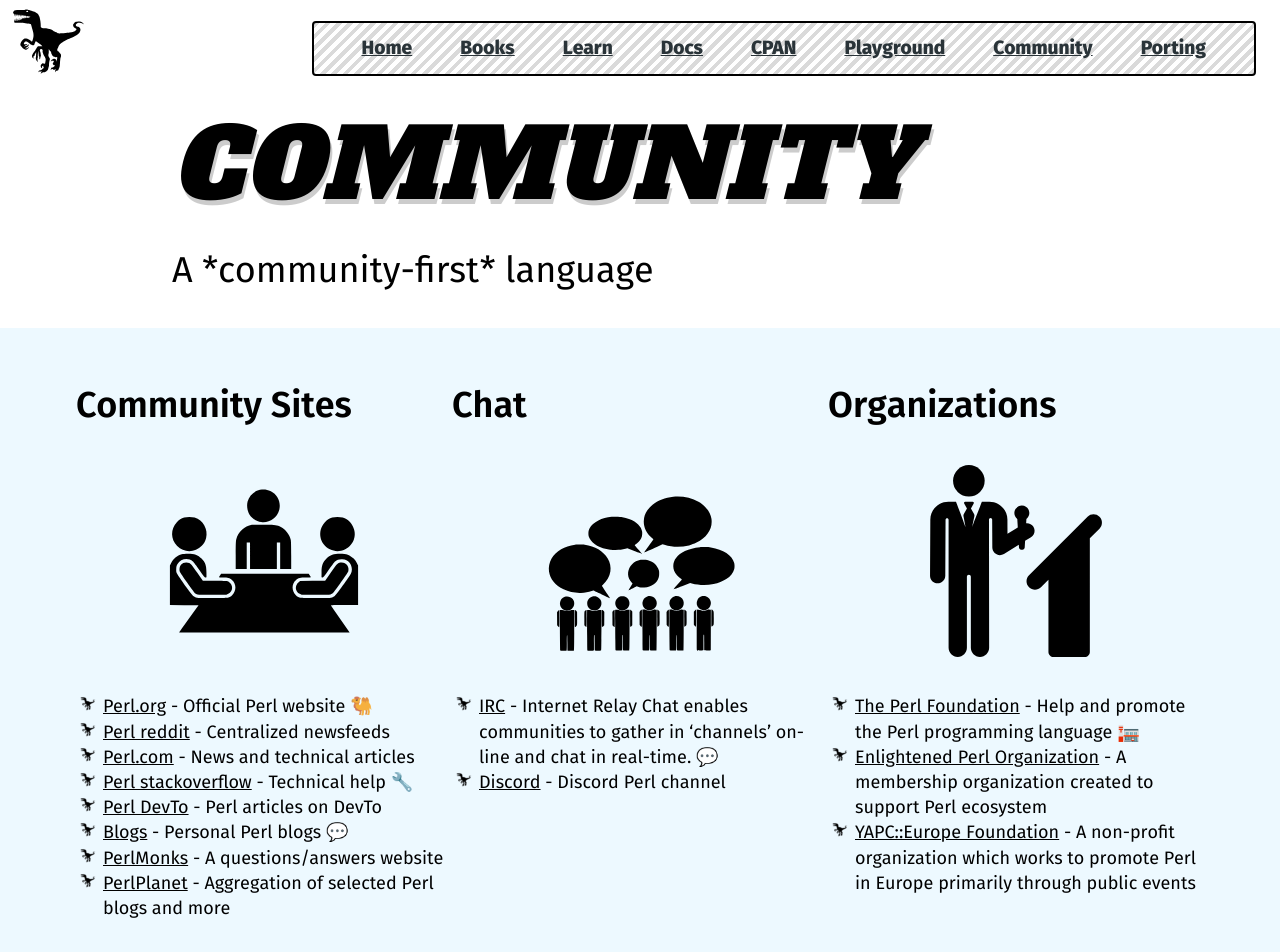
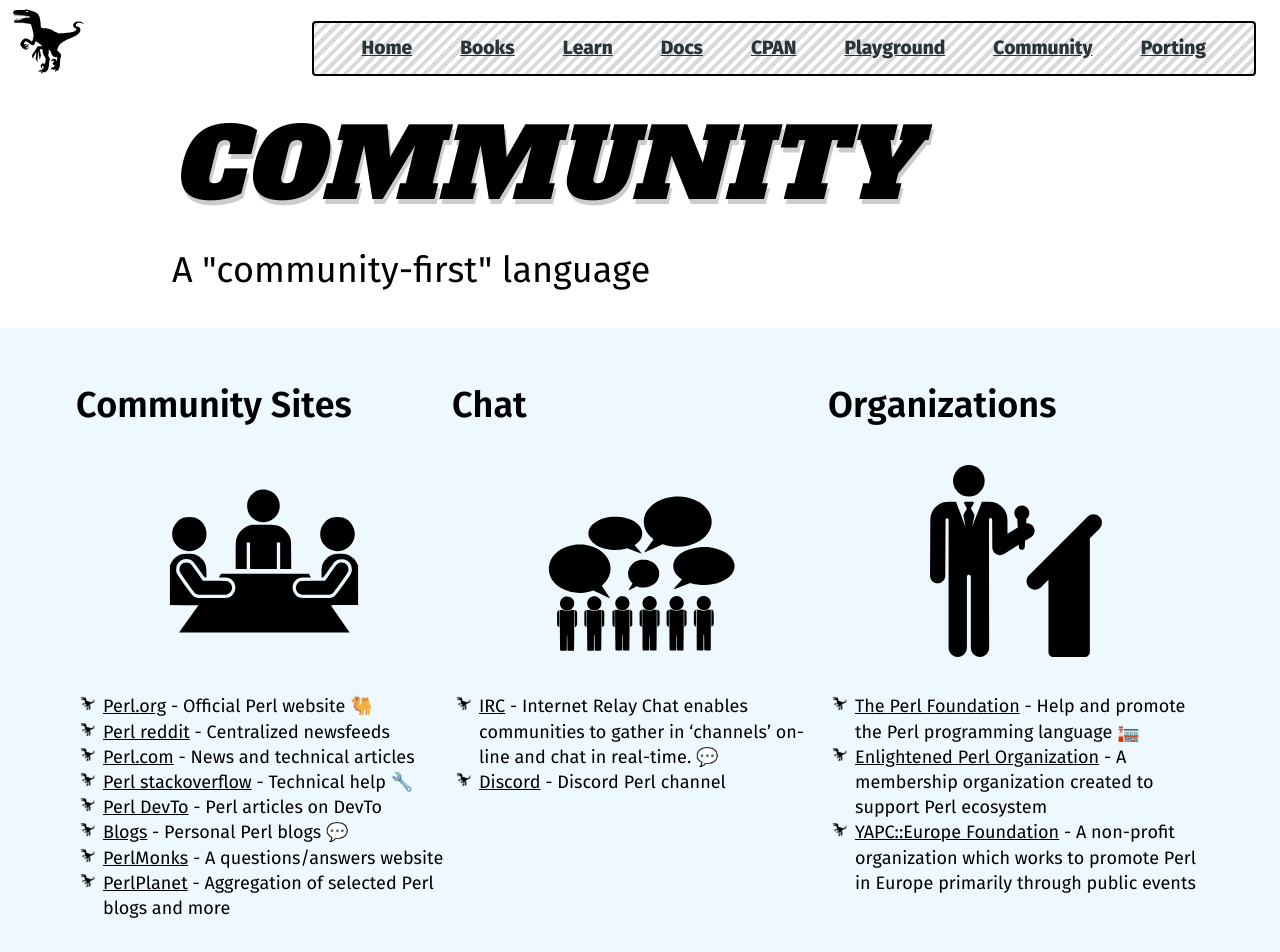
Before and after one commit to thibaultduponchelle/perldot, a Jekyll site: the page built from pages/community.md, in a window 1280 px wide. Shown: the top 952 px of the page. Built offline with Jekyll 4.4.1, drawn with Linux system fonts in a browser that asks for light colours; emoji names are drawn with the system emoji font; part of the change alters nothing that is shown.

```diff
--- a/_config.yml
+++ b/_config.yml
@@ -1,5 +1,5 @@
 ## Settings
-title: Perldot
+title: PerlFish
 url: ""
 baseurl: ""
 permalink: "/annoucements/:title"
@@ -9,7 +9,7 @@ webrick:
     Access-Control-Allow-Origin: "*"
 ## Global Variables
   latest: 5.40.0
-github: "thibaultduponchelle/perldot"
+github: "thibaultduponchelle/perlfish"
 plugins:
   - jemoji
   - jekyll-feed
--- a/pages/community.md
+++ b/pages/community.md
@@ -6,7 +6,7 @@ permalink: /community
 
 {% include header.html
    title="Community"
-   content="A *community-first* language"
+   content="A \"community-first\" language"
 %}
 
 {% include section3.html
```
Also changed, not shown: 2 other files.
